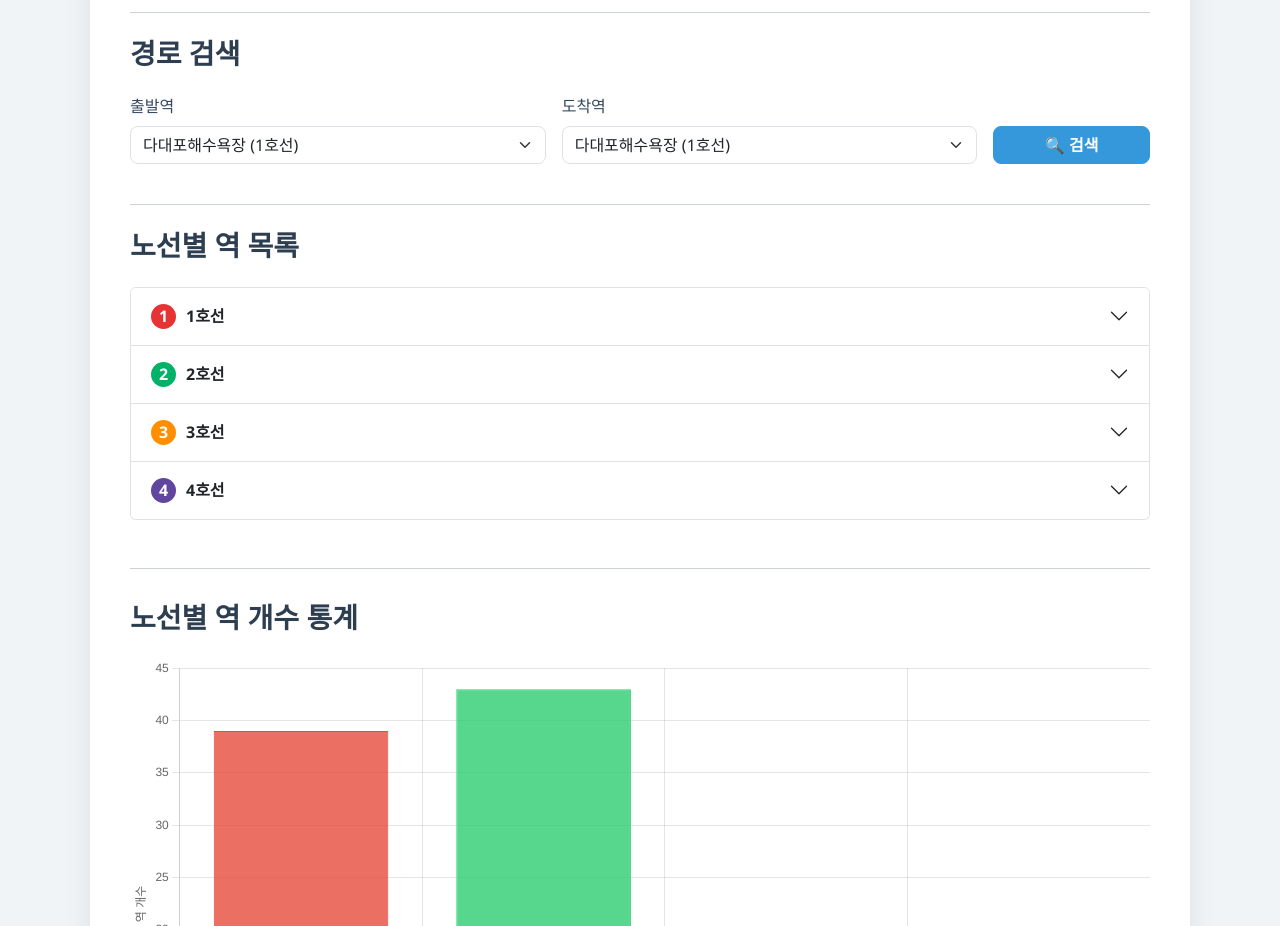
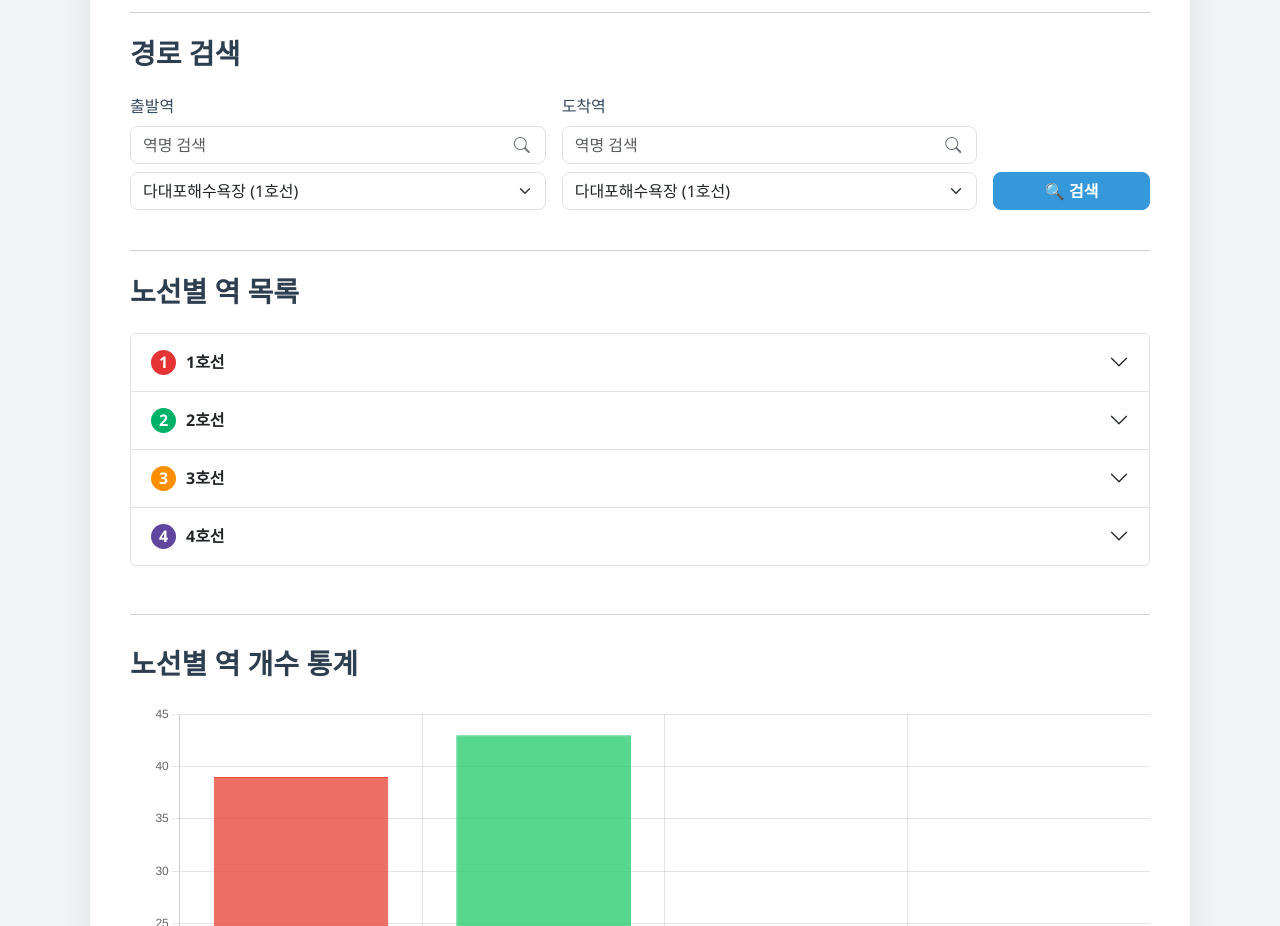
Before and after one commit to heoheoyun/hybrid, a plain HTML site: page 0924/index.html in a window 1280 px wide. Shown: the part 800-1726 px from the top of the page. Drawn offline with nearby package versions, Linux system fonts and the light colour scheme.

Commit message:
Update index.html

```diff
--- a/0924/index.html
+++ b/0924/index.html
@@ -66,7 +66,7 @@
             padding: 1.5rem;
             border-radius: 8px;
         }
-        .form-select, .btn {
+        .form-select, .btn, .form-control {
             border-radius: 8px;
         }
         .btn-primary {
@@ -124,6 +124,20 @@
             justify-content: space-between;
             align-items: center;
         }
+        .search-container {
+            position: relative;
+            margin-bottom: 0.5rem;
+        }
+        .search-container input {
+            padding-right: 2.5rem;
+        }
+        .search-container .bi {
+            position: absolute;
+            right: 1rem;
+            top: 50%;
+            transform: translateY(-50%);
+            color: #6c757d;
+        }
     </style>
 </head>
 <body>
@@ -148,11 +162,19 @@
             <h2>경로 검색</h2>
             <div class="row g-3 align-items-end mb-3">
                 <div class="col-md-5">
-                    <label for="startStation" class="form-label">출발역</label>
+                    <label for="startStationSearch" class="form-label">출발역</label>
+                    <div class="search-container">
+                        <input type="text" class="form-control" id="startStationSearch" placeholder="역명 검색">
+                        <i class="bi bi-search"></i>
+                    </div>
                     <select id="startStation" class="form-select"></select>
                 </div>
                 <div class="col-md-5">
-                    <label for="endStation" class="form-label">도착역</label>
+                    <label for="endStationSearch" class="form-label">도착역</label>
+                    <div class="search-container">
+                        <input type="text" class="form-control" id="endStationSearch" placeholder="역명 검색">
+                        <i class="bi bi-search"></i>
+                    </div>
                     <select id="endStation" class="form-select"></select>
                 </div>
                 <div class="col-md-2 d-grid">
@@ -251,19 +273,45 @@
     });
 
     // 4. 경로 검색 폼 구성 및 기능 구현
+    const startStationSearch = document.getElementById('startStationSearch');
+    const endStationSearch = document.getElementById('endStationSearch');
     const startStationSelect = document.getElementById('startStation');
     const endStationSelect = document.getElementById('endStation');
     const searchBtn = document.getElementById('searchBtn');
     const routeResultDiv = document.getElementById('routeResult');
     const resultContentDiv = document.getElementById('resultContent');
 
-    allStations.forEach(station => {
-        const option = document.createElement('option');
-        option.value = station.snm;
-        option.textContent = `${station.snm} (${station.line})`;
-        startStationSelect.appendChild(option);
-        endStationSelect.appendChild(option.cloneNode(true));
-    });
+    const originalStations = allStations.slice();
+
+    function updateSelectOptions(inputElement, selectElement) {
+        const searchTerm = inputElement.value.toLowerCase();
+
+        // 기존 옵션 제거
+        while (selectElement.firstChild) {
+            selectElement.removeChild(selectElement.firstChild);
+        }
+
+        // 검색어에 맞는 역만 다시 추가
+        const filteredStations = originalStations.filter(station =>
+            station.snm.toLowerCase().includes(searchTerm)
+        );
+
+        filteredStations.forEach(station => {
+            const option = document.createElement('option');
+            option.value = station.snm;
+            option.textContent = `${station.snm} (${station.line})`;
+            selectElement.appendChild(option);
+        });
+    }
+
+    // 초기 드롭다운 메뉴 채우기
+    updateSelectOptions(startStationSearch, startStationSelect);
+    updateSelectOptions(endStationSearch, endStationSelect);
+
+    // 검색창 입력 이벤트
+    startStationSearch.addEventListener('input', () => updateSelectOptions(startStationSearch, startStationSelect));
+    endStationSearch.addEventListener('input', () => updateSelectOptions(endStationSearch, endStationSelect));
+
 
     searchBtn.addEventListener('click', async () => {
         const startStationName = startStationSelect.value;
```
